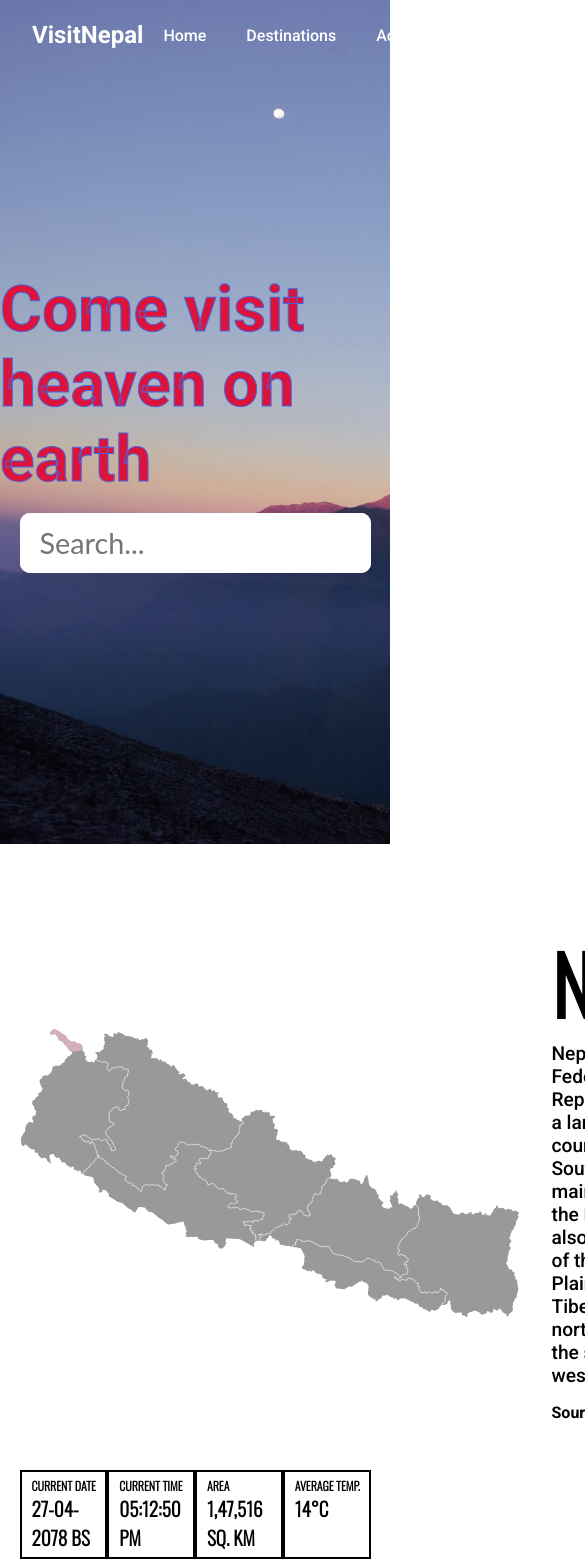
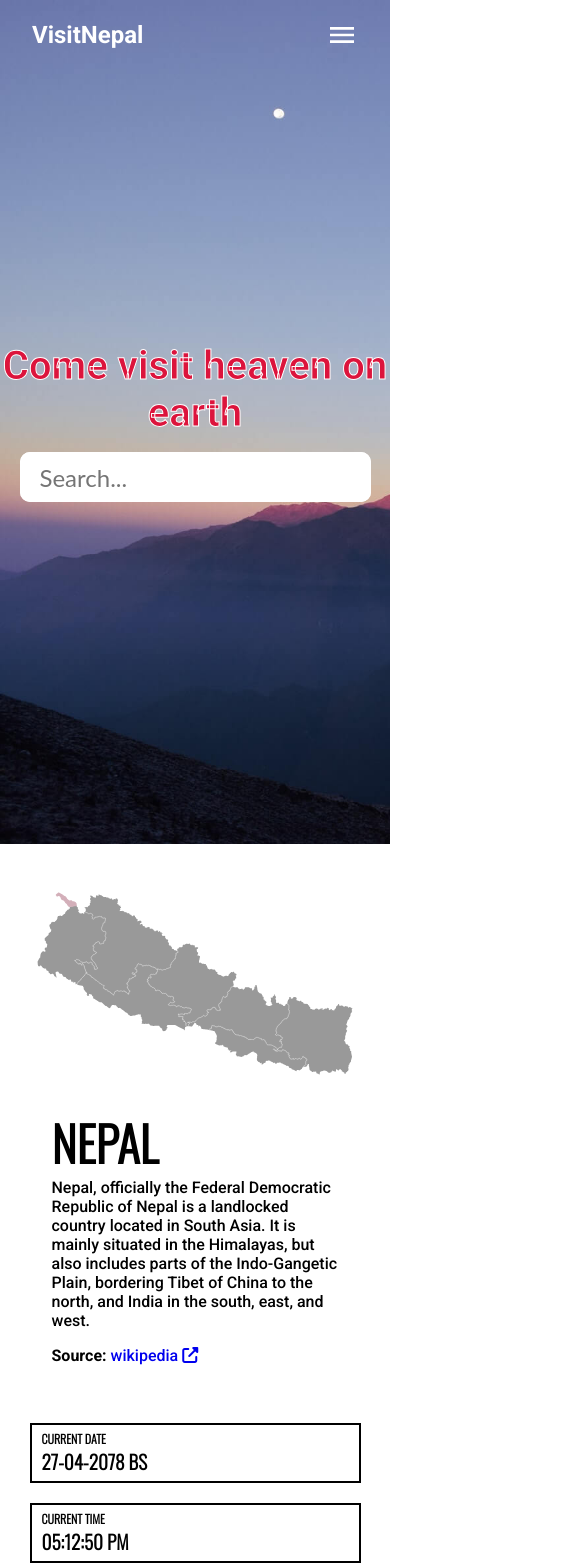
Before and after one commit to aashishpanthi/visitnepal-client, a React (Create React App) app: page / in a window 390 px wide. Shown: the top 1568 px of the page, 585 px wide, since content can reach past the window. Built offline with nearby package versions, Linux system fonts and the light colour scheme.

Commit message:
responsive design

```diff
--- a/src/component/Accomodation.js
+++ b/src/component/Accomodation.js
@@ -11,7 +11,7 @@ export default function Accomodation() {
           <img src={Stay} alt="stay" className="accomodation-img"/>
         </div>
         <div className="accomodation-box">
-          <h3 className="headings">Stay how you live</h3>
+          <h3 className="headings">Stay how you like</h3>
           <p>
             We provide you the hotels that best fits for you. We help you to
             filter out your best choice out of many confusions.
--- a/src/component/Navbar.js
+++ b/src/component/Navbar.js
@@ -1,15 +1,28 @@
-import React from 'react';
+import React, { useState} from 'react';
 import { Link } from 'react-router-dom';
-export default function navbar() {
+import MenuIcon from '@material-ui/icons/Menu';
+import CloseIcon from '@material-ui/icons/Close';
+
+ const Navbar = () => {
+  const [active, setActive] = useState(false)
+
   return (
       <nav>
         <h1 className="logo">VisitNepal</h1>
-        <div className="list">
+        <div className={`list ${active ? "active": ""}`}>
         <Link to="/" exact className="link">Home</Link>
         <Link to="/destinations" className="link">Destinations</Link>
         <Link to="/accomodation" className="link">Accomodation</Link>
         <Link to="/experiences" className="link">Experiences</Link>
-        <Link to="/blog" className="link">Blogs</Link></div>
+        <Link to="/blog" className="link">Blogs</Link>
+        <Link to="/login" className="link link-border">Sign in</Link></div>
+
+        {
+          active ? (<CloseIcon onClick={() => setActive(!active)} />):(<MenuIcon onClick={() => setActive(!active)}/>)
+        }
+
       </nav>
   )
 }
+
+export default Navbar;
--- a/src/component/styles/accomodation.css
+++ b/src/component/styles/accomodation.css
@@ -10,12 +10,24 @@ section.accomodation{
     margin: 1rem auto;
 }
 
+@media screen and (max-width:700px) {
+    .accomodation-container{
+        flex-direction: column;
+        max-width: 400px;
+    }
+
+    .accomodation-container:nth-child(2){
+        flex-direction: column-reverse;
+    }
+}
+
 .image-container-accomodation{
     min-width: 400px;
     max-width: 400px;
     height: 250px;
     overflow: hidden;
 }
+
 
 .accomodation-img{
     min-height: 100%;
@@ -50,3 +62,20 @@ section.accomodation{
     margin-top: 1rem;
     border: none;
 }
+
+@media screen and (max-width:500px) {
+    .image-container-accomodation{
+        min-width: 95%;
+        max-width: 400px;
+        height: 200px;
+        overflow: hidden;
+    }
+
+    .accomodation-container h3{
+        font-size: 2rem;
+    }
+
+    .accomodation-container p{
+        margin-top: 0;
+    }
+}
--- a/src/component/styles/bottom.css
+++ b/src/component/styles/bottom.css
@@ -12,7 +12,7 @@
 .bottom-box h1::after{
     content: "";
     display: block;
-    width: 150px;
+    width: 125px;
     height: 2px;
     border: 1px solid var(--head);
     background-color: var(--head);
@@ -51,6 +51,28 @@
     display: flex;
     justify-content: space-between;
 }
+
+@media screen and (max-width:800px) {
+    .medias{
+        flex-direction: column-reverse;
+        text-align: center;
+    }
+
+    .subscribe{
+        margin:.5rem 0;
+    }
+
+    .medias .links{
+        display: flex;
+        justify-content: space-evenly;
+        flex-wrap: wrap;
+    }
+
+    .medias .links a{
+        margin:5px;
+    }
+}
+
 .medias .links{
     font-family: 'Roboto' , sans-serif;
 }
@@ -68,7 +90,8 @@
 
 .subscribe .input-wrap{
     height:40px;
-    width:400px;
+    max-width:400px;
+    width: 100%;
     box-shadow:0px 0px 3px royalblue;
     display:flex;
     overflow: hidden;
@@ -118,5 +141,45 @@
 
 .link-box a{
     text-decoration: none;
-    margin:0px 5px;
+    margin:0px 7px;
 }
+
+@media screen and (max-width:500px) {
+    .bottom-box h1{
+        font-size: 2.2rem;
+    }
+
+    .bottom-box .about-nepal{
+        font-size: 1rem;
+    }
+
+    .bottom-box h1::after{
+        width: 100px;
+    }
+
+    .medias{
+        text-align: left;
+    }
+
+    .subscribe{
+        margin:.5rem 0;
+    }
+
+    .medias .links{
+        flex-direction: column;
+    }
+
+    .medias .links a{
+        margin:0;
+    }
+
+    .subscribe h1{
+        font-size: 1.75rem;
+        line-height: 1.75rem;
+    }
+
+    .copyright{
+        flex-direction: column-reverse;
+        text-align: center;
+    }
+}
--- a/src/component/styles/destination.css
+++ b/src/component/styles/destination.css
@@ -24,15 +24,20 @@ section.destination h1{
     width: 90%;
     margin:0 auto;
     justify-content: space-evenly;
-    margin-top: 2rem;
-    min-height: 450px;
+    flex-wrap: wrap;
 }
 
 .destination-box{
+    margin:10px 5px;
     height: 400px;
     padding: 1rem;
     width: 300px;
     box-shadow: -1px -2px 1px #706c6c73, 3px 3px 7px rgba(80, 82, 87, 0.288);
+    background-color: var(--primary);
+}
+
+.destination-box:nth-child(3){
+    margin-bottom: 2rem;
 }
 
 .destination-box h4{
@@ -62,12 +67,11 @@ section.destination h1{
 }
 
 .more-places-btn{
-    font-size: 1rem;
     padding: 10px 25px;
     border-radius: 5px;
     background-color: var(--head);
     color: var(--primary);
     cursor: pointer;
     text-decoration: none;
-    margin-top:10rem;
+    margin-top:1rem;
 }
--- a/src/component/styles/home.css
+++ b/src/component/styles/home.css
@@ -6,6 +6,7 @@
   --bez: cubic-bezier(0, 0, 0.43, 1.49);
   --rad: 10px;
   --height:60px;
+  --fontSize: 1.8rem;
 }
 
 section.home {
@@ -19,7 +20,7 @@ section.home {
   font-family: "Roboto", sans-serif;
   font-weight: bold;
   -webkit-text-stroke-width: 1px;
-  -webkit-text-stroke-color: royalblue;
+  -webkit-text-stroke-color: var(--primary);
   font-size: 4rem;
 }
 
@@ -27,6 +28,24 @@ section.home {
   color: var(--primary);
   font-size: 1.4rem;
   cursor: pointer;
+}
+
+@media screen and (max-width:800px) {
+  .home-title{
+    font-size: 3rem;
+  }
+
+  :root{
+    --height:50px;
+    --fontSize: 1.5rem;
+  }
+}
+
+@media screen and (max-width:600px) {
+  .home-title{
+    font-size: 2.5rem;
+    text-align: center;
+  }
 }
 
 
@@ -45,7 +64,7 @@ section.home input,
   font-family: var(--font-fam);
   border: none;
   color: var(--font);
-  font-size: 1.8rem;
+  font-size: var(--fontSize);
 }
 
 section.home input[type="search"] {
--- a/src/component/styles/intro.css
+++ b/src/component/styles/intro.css
@@ -14,6 +14,7 @@
 .intro-section img{
     max-height: 400px;
     max-width: 500px;
+    width:90%;
 }
 
 .intro-section .info{
@@ -42,11 +43,13 @@
 .info-box-container{
     display: flex;
     justify-content: space-between;
+    flex-wrap: wrap;
 }
 .info-bar{
     border: 2px solid black;
     padding: 5px 0px 5px 10px;
     width: 200px;
+    margin:10px;
     font-weight: bold;
     font-family: 'Oswald', sans-serif;
 }
@@ -60,3 +63,23 @@
     font-size: 1.2rem;
     font-weight:900;
 }
+
+@media screen and (max-width:900px) {
+    .main-info{
+        flex-direction: column;
+    }
+}
+
+@media screen and (max-width:500px) {
+    .info-txt{
+        font-size:1rem;
+    }
+
+    .info h1{
+        font-size: 3rem;
+    }
+
+    .info-bar{
+        width: 100%;
+    }
+}
--- a/src/component/styles/navbar.css
+++ b/src/component/styles/navbar.css
@@ -9,24 +9,76 @@ nav {
   z-index: 1;
   position: absolute;
   top: 0;
+  padding: 0 2rem;
 }
 
 .logo {
-  margin-left: 2rem;
   font-size: 1.5rem;
   font-family: "Roboto", sans-serif;
   font-weight: 700;
   color: var(--primary);
 }
+
 .link {
   color: var(--primary);
   padding: 0 10px;
-  margin: 0 10px;
+  margin: 0 5px;
   font-family: "Roboto", sans-serif;
   font-size: 1rem;
   text-decoration: none;
+  transition: .3s ease-in-out;
 }
 
 .link:hover {
   opacity: 0.9;
 }
+
+.link-border{
+  padding: 5px 15px;
+  border: 1px solid var(--primary);
+  border-radius: 25px;
+}
+
+.link-border:hover{
+  color: royalblue;
+  background-color: var(--primary);
+}
+
+nav .MuiSvgIcon-root{
+  color: var(--primary);
+  font-size: 2rem;
+  cursor: pointer;
+  z-index: 99;
+  display: none;
+}
+
+@media screen and (max-width:800px) {
+  nav .MuiSvgIcon-root{
+    display: block;
+  }
+
+  nav .list{
+    background-color: var(--color-dark);
+    padding: 3rem 5rem 1rem 1rem;
+    position: absolute;
+    right: 0;
+    top: 0;
+    transform: scaleY(0);
+    transition: 50ms ease-in-out;
+  }
+
+  nav .list a{
+    display: block;
+    margin:.5rem 0;
+  }
+
+  nav .list.active{
+    transform: scaleY(1);
+    transform-origin: top;
+  }
+
+  nav .list .link-border{
+    border: none;
+    padding: 0 10px;
+  }
+}
```
